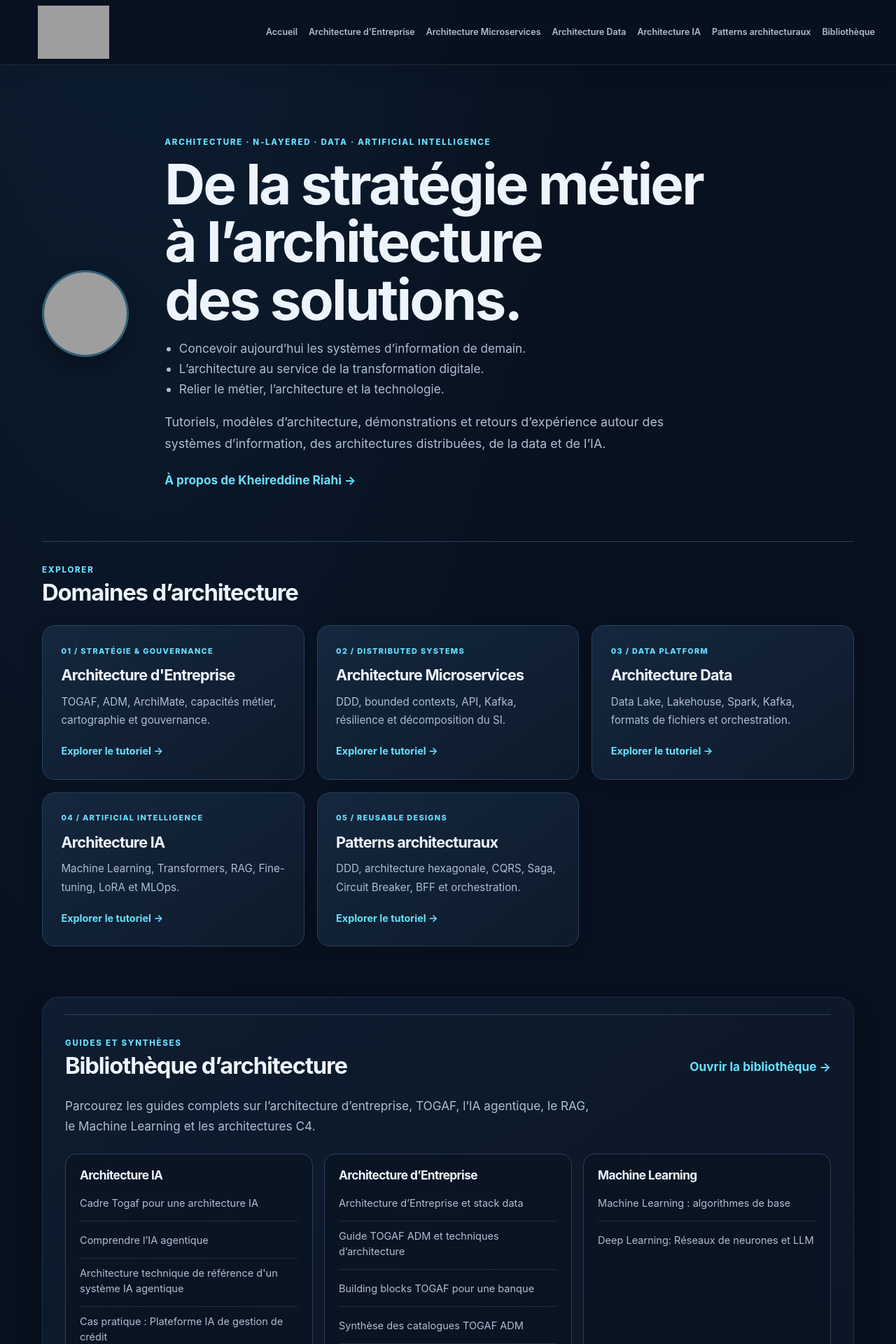
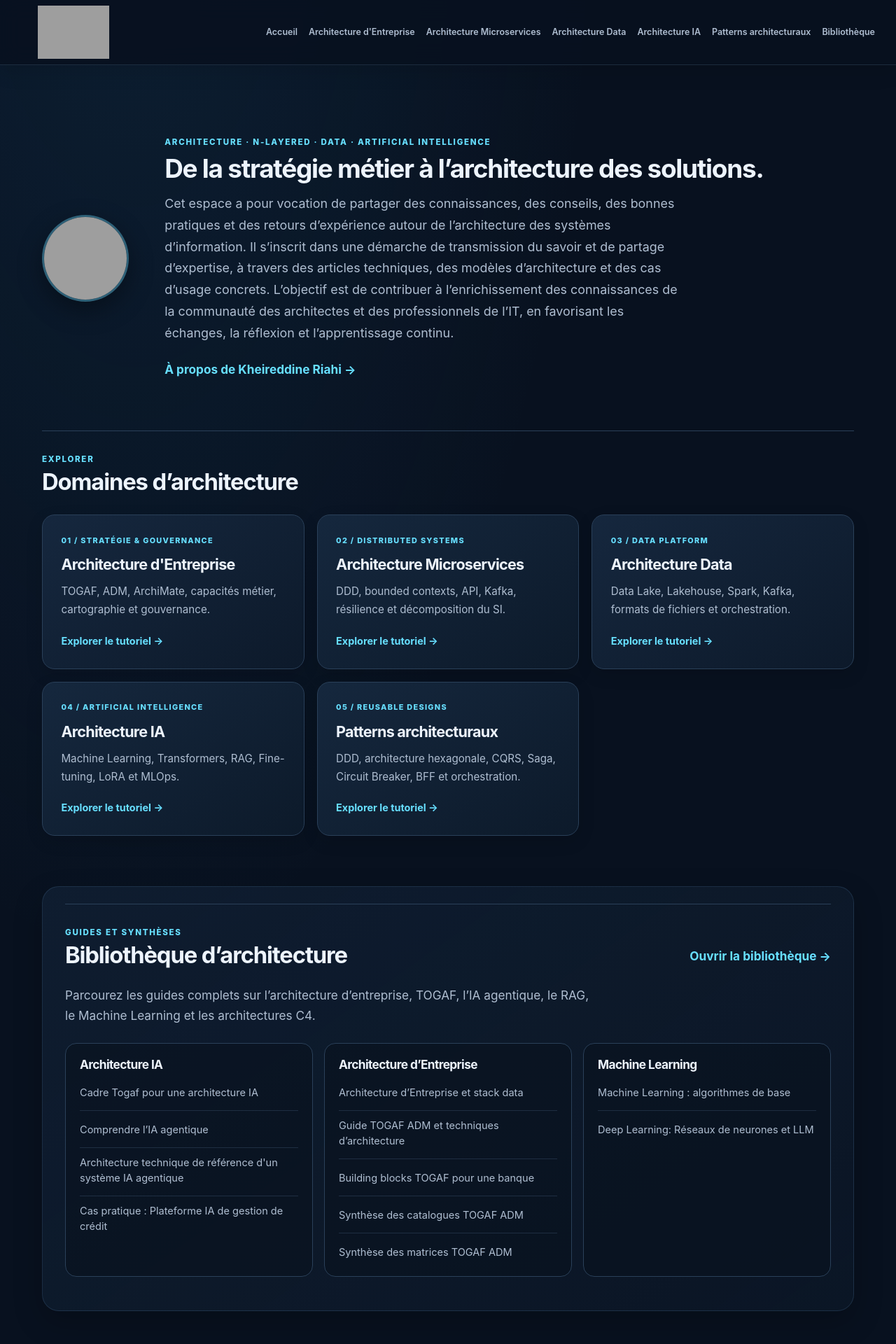
Before and after one commit to KRiahi345/kriahi, a Jekyll site: the page built from index.html, in a window 1280 px wide. Shown: the top 1920 px of the page at 70% size. Built offline with Jekyll 4.4.1, drawn with Linux system fonts in a browser that asks for light colours; grey boxes are pictures that could not be loaded.

Commit message:
Refine homepage headline and introduction

```diff
--- a/_layouts/home.html
+++ b/_layouts/home.html
@@ -7,12 +7,7 @@ layout: default
 <div class="hero-text">
 <p class="eyebrow">ARCHITECTURE · N-LAYERED · DATA · ARTIFICIAL INTELLIGENCE</p>
 <h1>De la stratégie métier à l’architecture des solutions.</h1>
-<ul class="hero-points">
-<li>Concevoir aujourd’hui les systèmes d’information de demain.</li>
-<li>L’architecture au service de la transformation digitale.</li>
-<li>Relier le métier, l’architecture et la technologie.</li>
-</ul>
-<p class="hero-copy">Tutoriels, modèles d’architecture, démonstrations et retours d’expérience autour des systèmes d’information, des architectures distribuées, de la data et de l’IA.</p>
+<p class="hero-copy">Cet espace a pour vocation de partager des connaissances, des conseils, des bonnes pratiques et des retours d’expérience autour de l’architecture des systèmes d’information. Il s’inscrit dans une démarche de transmission du savoir et de partage d’expertise, à travers des articles techniques, des modèles d’architecture et des cas d’usage concrets. L’objectif est de contribuer à l’enrichissement des connaissances de la communauté des architectes et des professionnels de l’IT, en favorisant les échanges, la réflexion et l’apprentissage continu.</p>
 <a class="text-link" href="{{ '/about/' | relative_url }}">À propos de Kheireddine Riahi →</a>
 </div>
 </div>
--- a/assets/css/style.css
+++ b/assets/css/style.css
@@ -459,25 +459,11 @@ h3 {
 }
 
 .hero h1 {
-  max-width: 24ch;
+  max-width: none;
   margin: 0.35rem 0 1rem;
-  font-size: clamp(2.8rem, 6.5vw, 5rem);
+  font-size: min(calc(2.5rem - 3px), calc((100vw - 228px) / 28));
   line-height: 1.03;
-}
-
-.hero-points {
-  margin: 0 0 1.2rem;
-  padding-left: 1.2em;
-  color: var(--muted);
-  line-height: 1.5;
-}
-
-.hero-points li {
-  margin: 0.18em 0;
-}
-
-.hero h1 span {
-  color: var(--accent);
+  white-space: nowrap;
 }
 
 .hero-copy {
@@ -1167,6 +1153,7 @@ h3 {
   .hero h1 {
     margin: 0.45rem 0 0.8rem;
     font-size: clamp(2rem, 8.4vw, 3rem);
+    white-space: normal;
   }
 
   .hero-copy {
```
